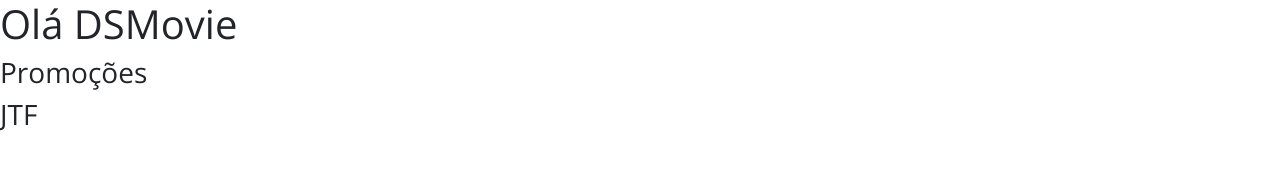
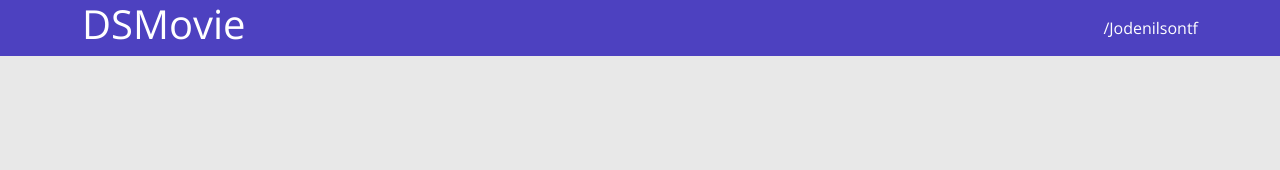
Before and after one commit to jodenilsontf/dsmovie, a plain HTML site: page index.html in a window 1280 px wide. Drawn offline with nearby package versions, Linux system fonts and the light colour scheme.

Commit message:
Barra superior Parte 1

```diff
--- a/css/styles.css
+++ b/css/styles.css
@@ -1,4 +1,25 @@
 @import url('https://fonts.googleapis.com/css2?family=Open+Sans:wght@300;400;700&display=swap');
 *{
+    box-sizing: border-box;
     font-family: 'Open Sans', sans-serif;
 }
+
+html, body {
+background-color: #e8e8e8;
+}
+
+header {
+    background-color: #4D41C0;
+    color: #fff;
+}
+
+nav {
+    display: flex;
+    align-items: center;
+    justify-content: space-between;
+}
+
+a, a:hover{
+    text-decoration: none;
+    color: unset;
+}
--- a/index.html
+++ b/index.html
@@ -9,8 +9,11 @@
     <link rel="stylesheet" href="css/styles.css">
 </head>
 <body>
-    <h1>Olá DSMovie</h1>
-    <h3>Promoções</h3>
-    <h3>JTF</h3>
+    <header>
+        <nav class="container">
+            <h1>DSMovie</h1>
+            <a href="https://github.com/jodenilsontf/dsmovie/">/Jodenilsontf</a>
+        </nav>
+    </header>
 </body>
 </html>
```
